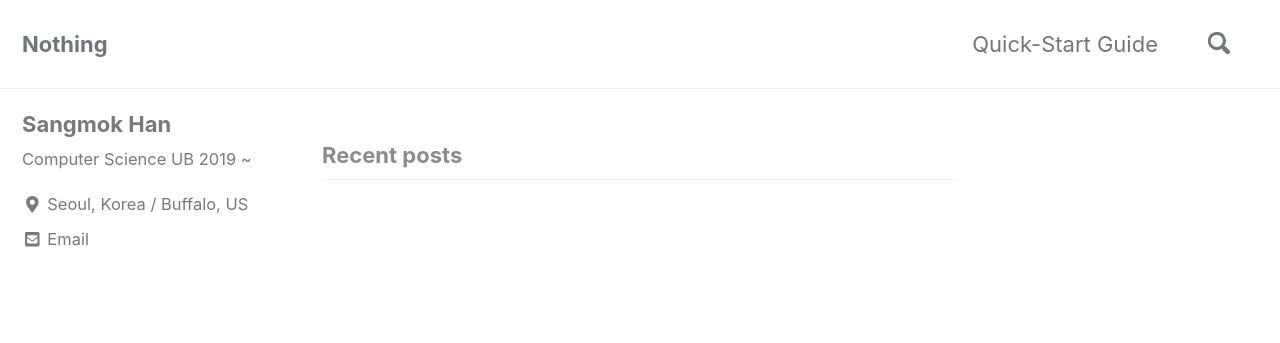
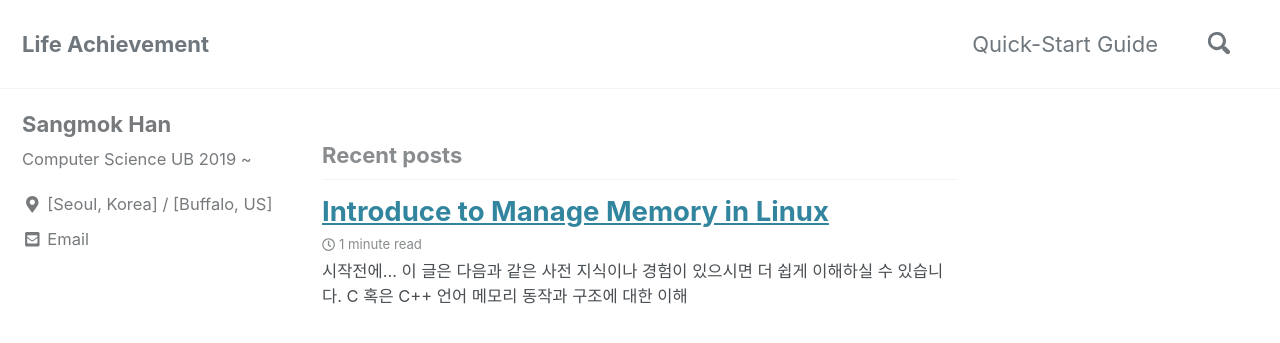
Before and after one commit to Nochiski/Nochiski.github.io, a Jekyll site: the page built from index.html, in a window 1280 px wide and 900 px high. Shown: the top 343 px of the window. Built offline with Jekyll 4.4.1, drawn with Linux system fonts in a browser that asks for light colours; cached includes are drawn as plain includes; nearby versions of some CDN libraries; the list of posts is cut into pages by our own code; part of the change alters nothing that is shown; some of the changed text lies outside the part shown.

Commit message:
post mem

```diff
--- a/_config.yml
+++ b/_config.yml
@@ -16,10 +16,10 @@ minimal_mistakes_skin    : "default" # "air", "aqua", "contrast", "dark", "dirt"
 
 # Site Settings
 locale                   : "en-US"
-title                    : "Nothing"
+title                    : "Life Achievement"
 title_separator          : "-"
-name                     : "Nothing"
-description              : "Nothing"
+name                     : "Life Achievement"
+description              : "Achievement what I did"
 url                      : "https://Nochiski.github.io"
 baseurl                  : # the subpath of your site, e.g. "/blog"
 repository               : "Nochiski/Nochiski.github.io"
@@ -109,7 +109,7 @@ author:
   name             : "Sangmok Han"
   avatar           : # path of avatar image, e.g. "/assets/images/bio-photo.jpg"
   bio              : "Computer Science UB 2019 ~"
-  location         : "Seoul, Korea / Buffalo, US"
+  location         : "[Seoul, Korea] / [Buffalo, US]"
   email            : "sangmok112@gmail.com"
   links:
     - label: "Email"
--- /dev/null
+++ b/_posts/2019-06-02-Introduce-To-Manage-Memory-In-Linux.md
@@ -0,0 +1,56 @@
+---
+layout: posts
+title: Introduce to Manage Memory in Linux
+#category: C/C++
+#tags: [C++, C, Memory]
+---
+### 시작전에...
+이 글은 다음과 같은 사전 지식이나 경험이 있으시면 더 쉽게 이해하실 수 있습니다.
+  * C 혹은 C++ 언어
+  * 메모리 동작과 구조에 대한 이해
+
+---
+### 메모리란?
+ 메모리란 프로그래밍에서의 변수(variable)와 함수(function) 혹은 메서드(method)를 저장하는 공간입니다. 특히 C에서는 포인터(pointer)와 참조(reference)를 통해 저장된 공간의 주소를 알 수 있습니다. 프로그래머가 프로그램에서 시스템 함수를 통해 운영체제(이하 OS)에 메모리를 요청하면, 그 뒤 OS는 할당할 수 있는 메모리를 프로그램에게 허락합니다. 이후 프로그램은 변수를 표준할당자를 통해 할당받은 메모리에 저장합니다.
+
+---
+
+### 유닉스 시스템에서의 동적 할당
+ 유닉스 시스템의 표준 메모리 할당자는 두가지 기능을 지원합니다. 첫번째는 프로그래머의 요청에 따라 메모리를 할당(allocate)하고, 두번째는 할당된 메모리를 사용하지않을경우 해제(release)해주는것입니다.
+
+---
+
+### 표준 동적 할당방법
+ 다음과같은 3가지 타입의 동적할당자를 제공합니다.
+~~~cpp
+void *malloc(size_t size);
+~~~
+size만큼의 메모리를 힙(heap)에 할당하고, 할당받은 메모리의 첫번째 주소를 반환합니다.
+
+~~~cpp
+void *calloc(size_t nmemb, size_t size);
+~~~
+nmemb * size 만큼의 힙에 메모리를 할당하고, 할당된 변수의 값을 0으로 지정합니다.
+
+~~~cpp
+void *realloc(void *ptr, size_t size);
+~~~
+ptr의 크기를 size로 바꾸고 새로운 주소를 반환합니다.
+
+어떠한 동적할당자로 메모리를 할당하던, 헤제하는 방법은 단 한가지입니다.
+~~~cpp
+void free(void *ptr);
+~~~
+free()를 사용해 힙 영역에 할당된 메모리를 해제합니다.
+
+---
+### 자유 리스트(Free List)
+ 동적 할당자를 사용해 메모리를 얻어올때, 정확하게 할당된 메모리만큼의 사이즈를 얻어오지 않습니다. <br>
+
+ 4096(2<sup>12</sup>)바이트만큼의 메모리를 얻어온 후(구현에 따라 차이가 있을 수 있습니다), 그 4096바이트의 메모리를 일정하게 2의 제곱수(2,4,8,32,64 ... )로 나눠 연결리스트(Linked List)를 생성합니다. <br>
+
+ 이것을 자유리스트(Free List) 또는 자유체인(Free Chain)이라고 부릅니다. 예를들면 64바이트의 블록을 요청할때는 64개의 64바이트 블록이 생성됩니다. 이 메모리블록들은 메모리가 할당되면 연결리스트에서 삭제(remove)되며, 메모리가 해제된 후에 다시 연결리스트로 편입(append)됩니다. <br>
+
+ malloc을 통해 메모리가 요청될때에는 실제보다 8바이트 더 큰 사이즈를 할당받습니다. 맨 앞의 8바이트는 메모리의 크기를 나타내는 헤더(header)로서 사용됩니다.<br>
+
+ 예를들면, 35바이트의 메모리를 할당해올때 얻어지는 실제 사이즈는 43바이트입니다. 또한 43바이트는 36(2<sup>5</sup>)보다 크지만 64(2<sup>6</sup>)보다 작으므로, 64만큼의 크기의 블록에 할당됩니다. 이 블록은 할당과 동시에 자유 리스트에서 삭제되며, 메모리가 해제될 때 다시 자유리스트로 추가됩니다.
```
